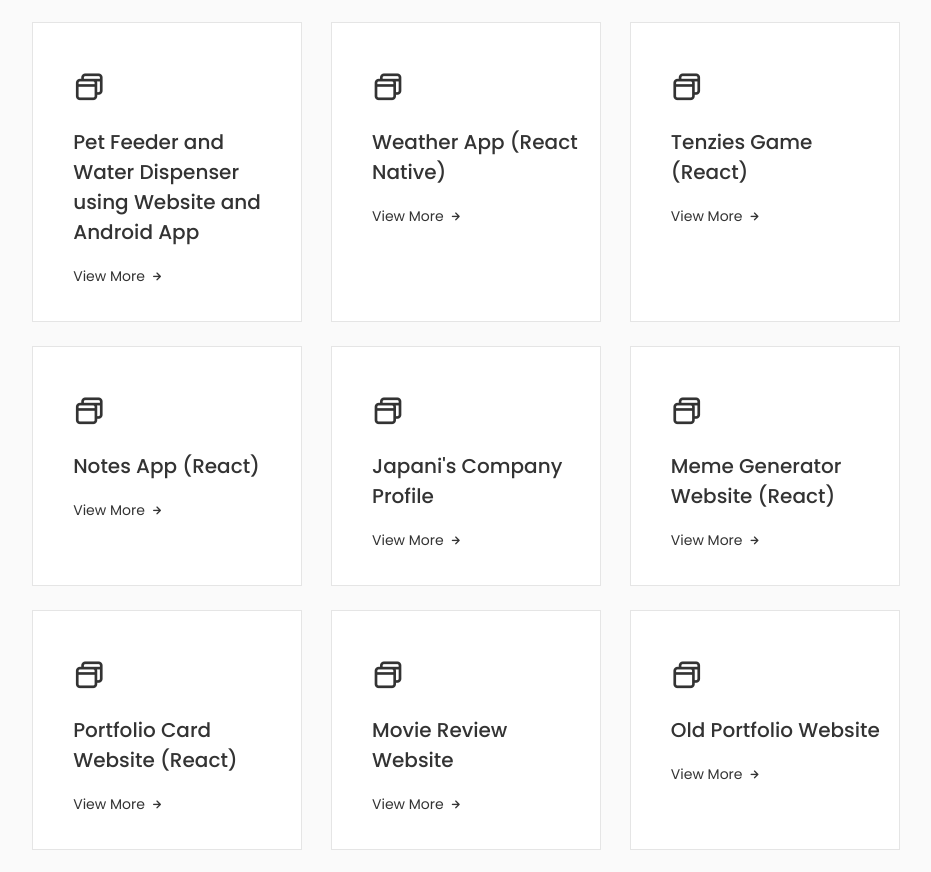
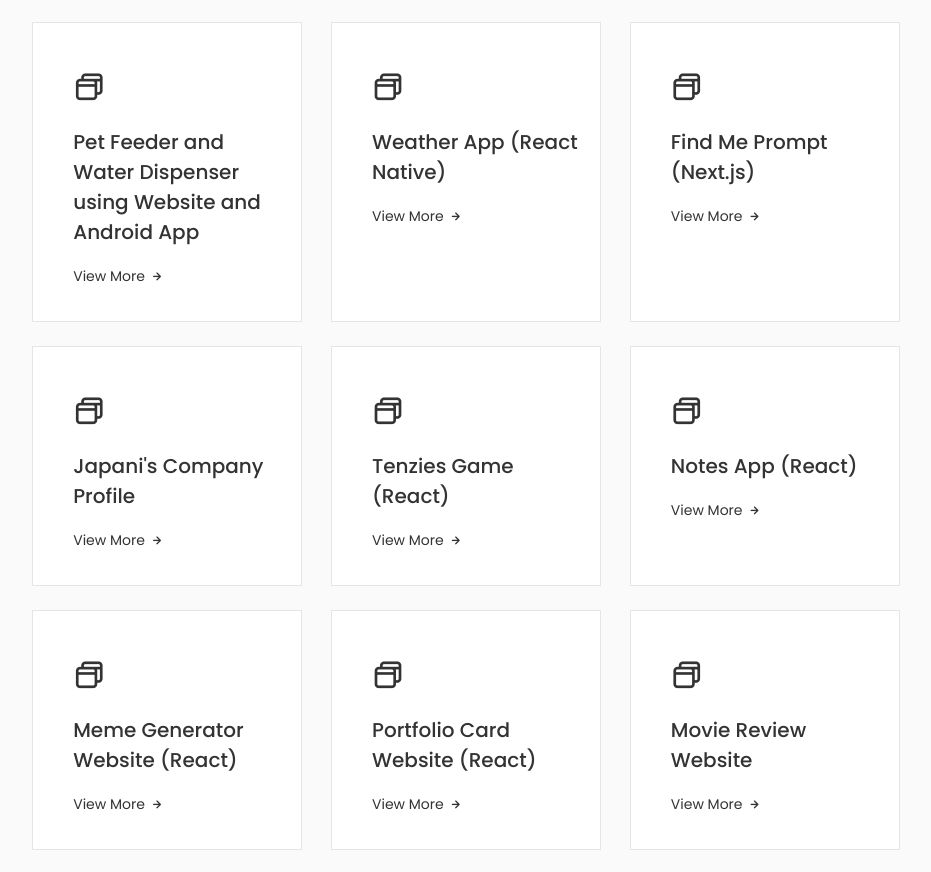
Before and after one commit to kevinwebtest/kevinwebtest.github.io, a React (Create React App) app: page / in a window 1280 px wide. Shown: the part 2300-3172 px from the top of the page, without its empty margins (174-1105 px from the left). Built offline with nearby package versions, Linux system fonts and the light colour scheme.

Commit message:
added Find Me Prompt Website

```diff
--- a/src/components/portfolio/Portfolio.jsx
+++ b/src/components/portfolio/Portfolio.jsx
@@ -42,6 +42,28 @@ export default function Portfolio() {
                 <div className="services__content">
                     <div>
                         <i className="uil uil-browser services__icon"></i>
+                        <h3 className="services__title">Find Me Prompt (Next.js)</h3>
+                    </div>
+                    <a href="https://find-me-prompt.vercel.app/">
+                        <span className="services__button">View More <i className="uil uil-arrow-right services__button-icon"></i></span>
+                    </a>
+
+                </div>
+
+                <div className="services__content">
+                    <div>
+                        <i className="uil uil-browser services__icon"></i>
+                        <h3 className="services__title">Japani's Company Profile</h3>
+                    </div>
+                    <a href="https://pupukjapani.pages.dev/">
+                        <span className="services__button">View More <i className="uil uil-arrow-right services__button-icon"></i></span>
+                    </a>
+
+                </div>
+
+                <div className="services__content">
+                    <div>
+                        <i className="uil uil-browser services__icon"></i>
                         <h3 className="services__title">Tenzies Game (React)</h3>
                     </div>
                     <a href="https://kevinwebtest.github.io/tenzies_game/">
@@ -61,16 +83,6 @@ export default function Portfolio() {
 
                 </div>
 
-                <div className="services__content">
-                    <div>
-                        <i className="uil uil-browser services__icon"></i>
-                        <h3 className="services__title">Japani's Company Profile</h3>
-                    </div>
-                    <a href="https://pupukjapani.pages.dev/">
-                        <span className="services__button">View More <i className="uil uil-arrow-right services__button-icon"></i></span>
-                    </a>
-
-                </div>
 
                 <div className="services__content">
                     <div>
```
